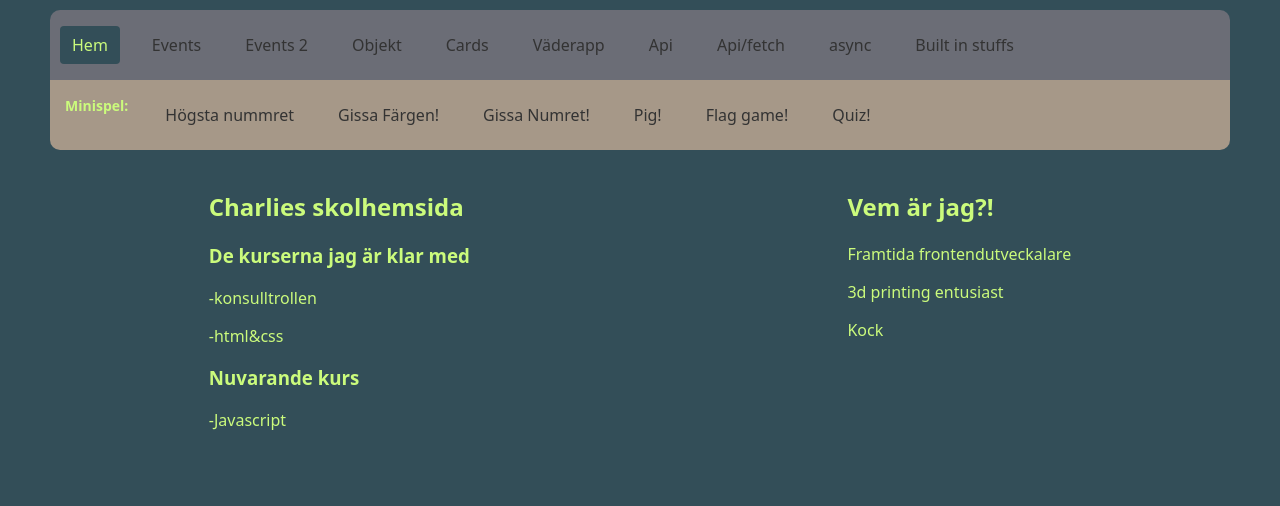
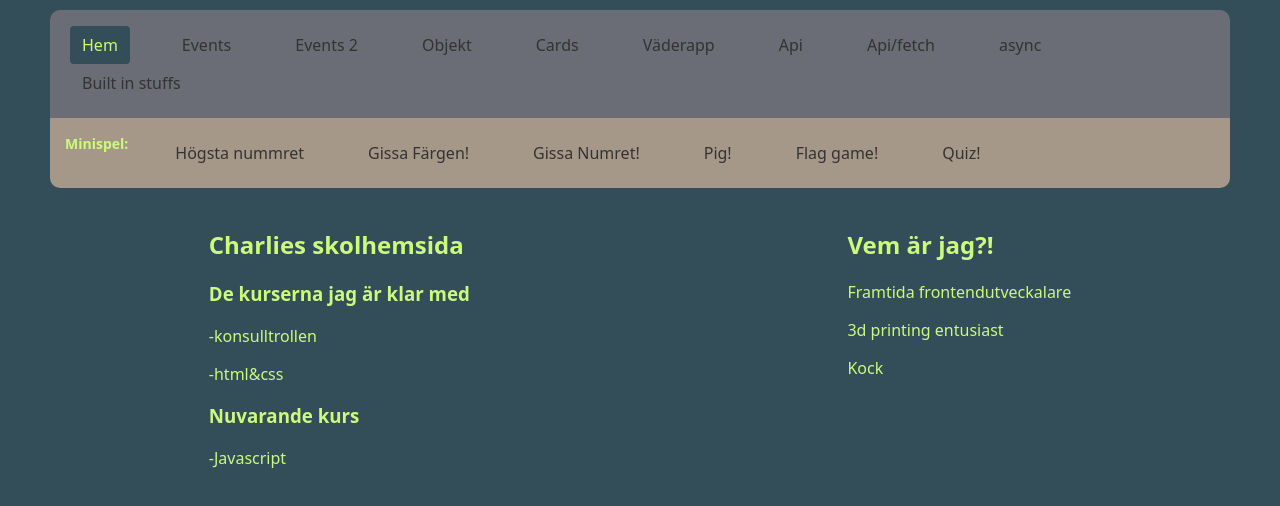
Before and after one commit to Kingtutz/lektionsovningar, a plain HTML site: page index.html in a window 1280 px wide. Drawn offline with Linux system fonts and the light colour scheme.

Commit message:
small changes

```diff
--- a/css/styles.css
+++ b/css/styles.css
@@ -18,12 +18,13 @@ header {
       }
 
       header a {
-        margin: 0px 10px;
+        margin: 0px 20px;
         text-decoration: none;
         color: #333;
         padding: 8px 12px;
         border-radius: 4px;
         transition: background-color 0.3s ease;
+        gap: 8px;
       }
 
       header a:hover {
--- a/javascript/väderapp.js
+++ b/javascript/väderapp.js
@@ -49,7 +49,7 @@ async function getData (input) {
         const result = await response.json()
         const degres = result.main.temp - 273.15
         weatherDiv.append(grader)
-        grader.innerText = Math.round(degres) + 'c'
+        grader.innerText = Math.round(degres) + ' c'
         const iconId = result.weather[0].id
         const weaterCondition = result.weather[0].main
 
```
Also changed, not shown: javascript/index.js (added).
